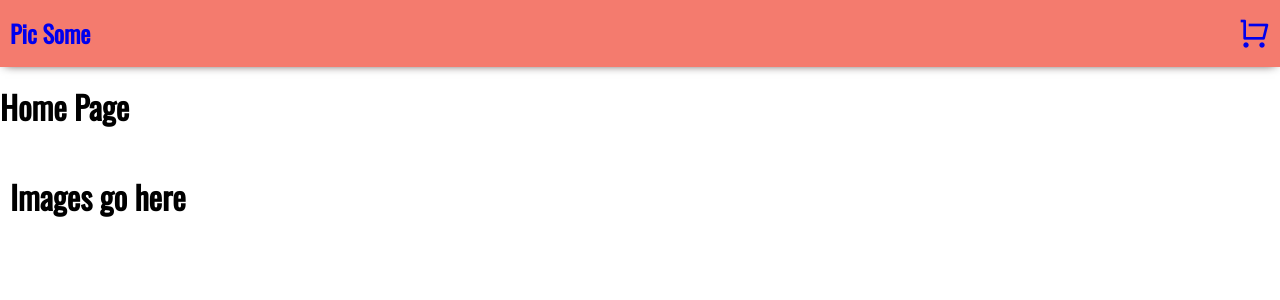
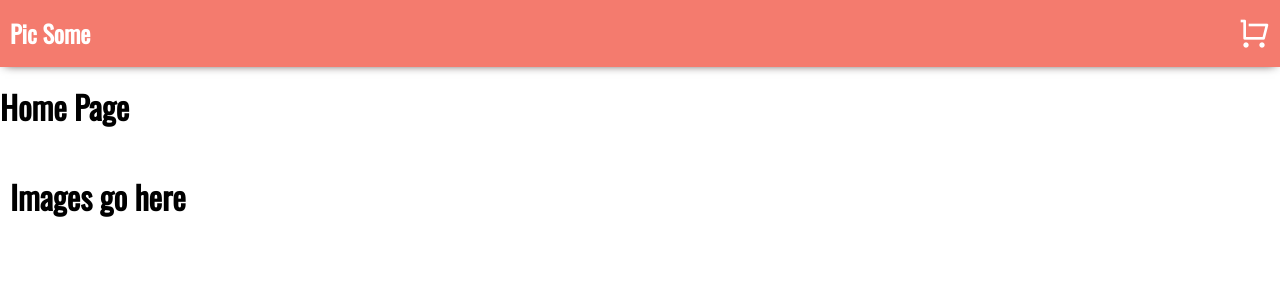
Before and after one commit to eldocbrown/pic-some, a React (Create React App) app: page / in a window 1280 px wide. Shown: the top 300 px of the page. Built offline with nearby package versions, Linux system fonts and the light colour scheme.

Commit message:
Change a elements style

```diff
--- a/src/styles.css
+++ b/src/styles.css
@@ -4,6 +4,7 @@
     --pink: #F47B6E;
     --light-blue: #EFFBFE;
     --blue: #ACE6EC;
+    --white: #FFFFFF;
 }
 
 html, body {
@@ -118,8 +119,9 @@ img.image-grid {
 
 a {
     text-decoration: none;
+    color: var(--white);
 }
 
-a:visited { color: var(--light-blue); }
+/*a:visited { color: var(--light-blue); }
 a:hover { color: var(--light-blue); }
-a:active { color: var(--light-blue); }
+a:active { color: var(--light-blue); }*/
```
